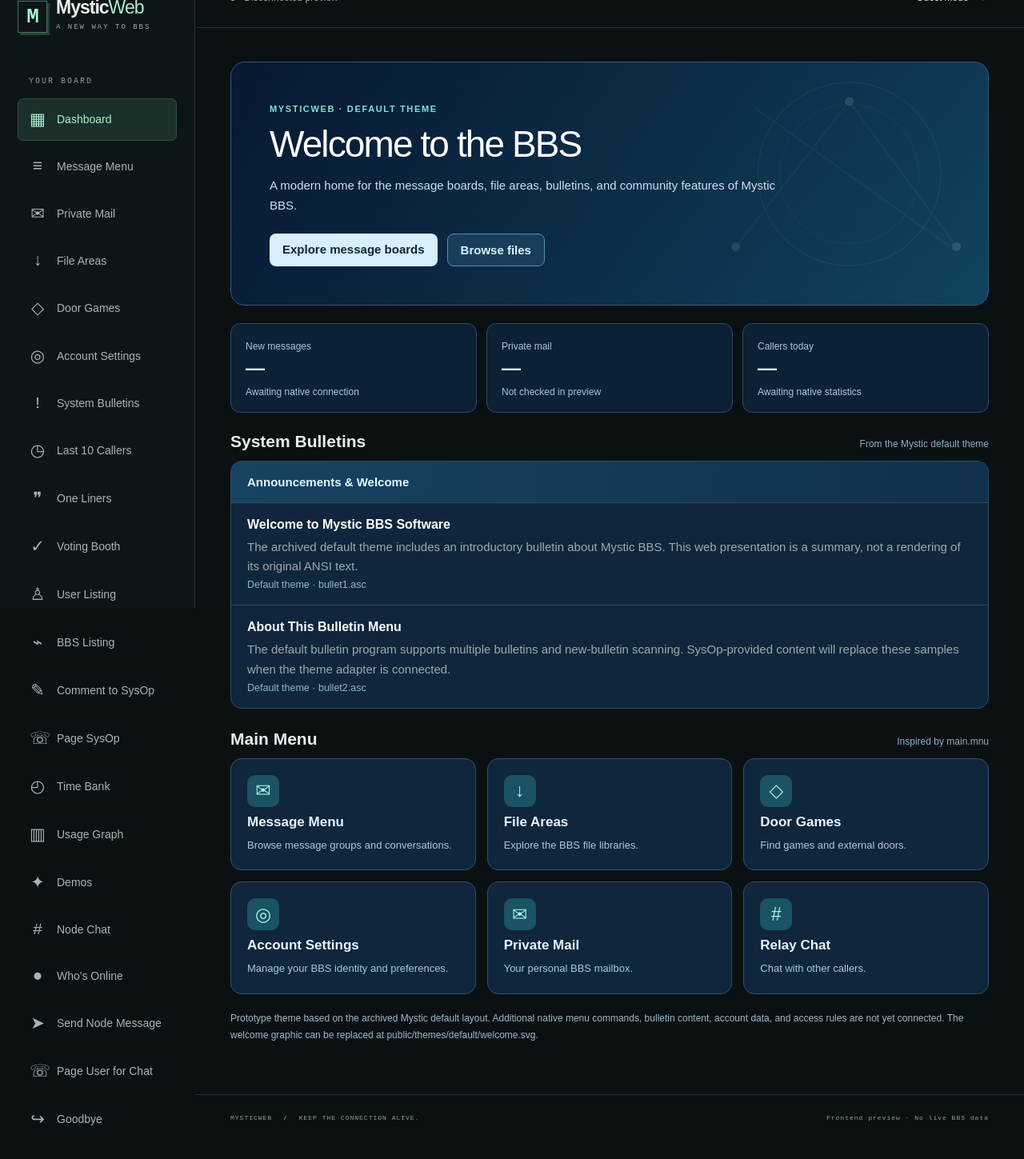
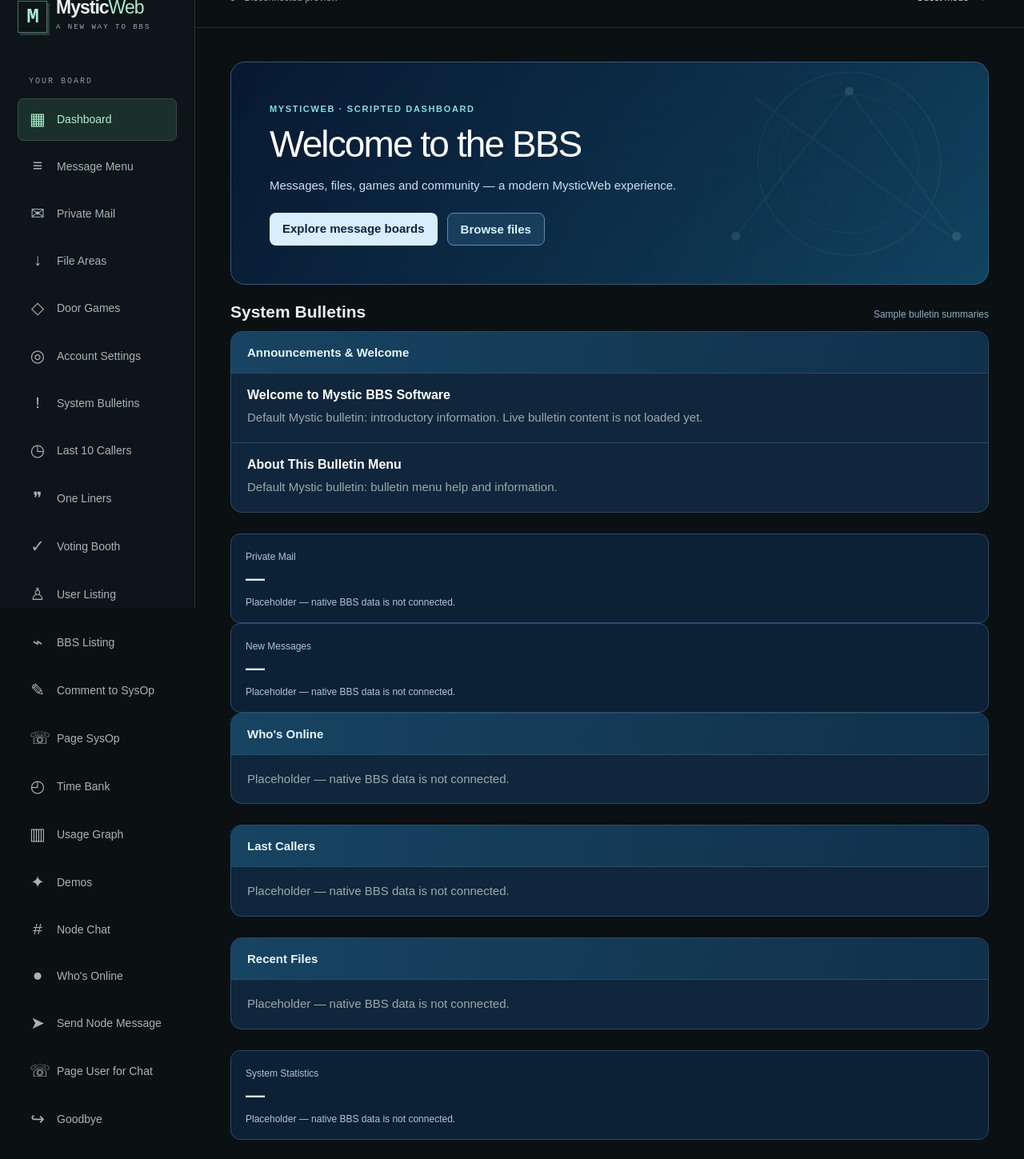
Before and after one commit to javadude334/MysticWeb, a Next.js app: page /dashboard in a window 1280 px wide. Shown: the part 40-1489 px from the top of the page at 80% size. Built offline with nearby package versions, Linux system fonts and the light colour scheme.

Commit message:
Render dashboard from JavaScript script widgets and independent default menu

```diff
--- a/src/app/dashboard/page.tsx
+++ b/src/app/dashboard/page.tsx
@@ -1,51 +1,38 @@
 import Link from "next/link";
 import { Shell } from "@/components/shell";
+import { getDashboardWidgets } from "@/lib/scripting/dashboard-runtime";
+import { defaultNavigation } from "@/lib/navigation/default-navigation";
 import styles from "./mystic-theme.module.css";
 
-// Mystic default-theme menu names inform the sections below. Routes are
-// MysticWeb preview destinations, not executable Mystic menu commands.
-const destinations = [
-  { name: "Message Menu", icon: "✉", href: "/messages", description: "Browse message groups and conversations." },
-  { name: "File Areas", icon: "↓", href: "/files", description: "Explore the BBS file libraries." },
-  { name: "Door Games", icon: "◇", href: "/door-games", description: "Find games and external doors." },
-  { name: "Account Settings", icon: "◎", href: "/my-profile", description: "Manage your BBS identity and preferences." },
-  { name: "Private Mail", icon: "✉", href: "/private-mail", description: "Your personal BBS mailbox." },
-  { name: "Relay Chat", icon: "#", href: "/relay-chat", description: "Chat with other callers." },
-] as const;
-
-export default function Dashboard() {
+export default async function Dashboard() {
+  const widgets = await getDashboardWidgets();
   return <Shell active="/dashboard">
-    <header className={styles.hero}>
-      <span className={styles.eyebrow}>MysticWeb · Default Theme</span>
-      <h1>Welcome to the BBS</h1>
-      <p>A modern home for the message boards, file areas, bulletins, and community features of Mystic BBS.</p>
-      <div className={styles.heroActions}>
-        <Link href="/messages">Explore message boards</Link>
-        <Link href="/files">Browse files</Link>
-      </div>
-    </header>
-
-    <section className={styles.stats} aria-label="Board status">
-      <div className={styles.stat}><span>New messages</span><strong>—</strong><span>Awaiting native connection</span></div>
-      <div className={styles.stat}><span>Private mail</span><strong>—</strong><span>Not checked in preview</span></div>
-      <div className={styles.stat}><span>Callers today</span><strong>—</strong><span>Awaiting native statistics</span></div>
-    </section>
-
-    <div className={styles.sectionTitle}><h2>System Bulletins</h2><span>From the Mystic default theme</span></div>
-    <section className={styles.announcements} aria-label="System bulletins">
-      <div className={styles.announcementHeader}>Announcements &amp; Welcome</div>
-      <article className={styles.announcement}><h3>Welcome to Mystic BBS Software</h3><p>The archived default theme includes an introductory bulletin about Mystic BBS. This web presentation is a summary, not a rendering of its original ANSI text.</p><small>Default theme · bullet1.asc</small></article>
-      <article className={styles.announcement}><h3>About This Bulletin Menu</h3><p>The default bulletin program supports multiple bulletins and new-bulletin scanning. SysOp-provided content will replace these samples when the theme adapter is connected.</p><small>Default theme · bullet2.asc</small></article>
-    </section>
-
-    <div className={styles.sectionTitle}><h2>Main Menu</h2><span>Inspired by main.mnu</span></div>
-    <nav className={styles.menuGrid} aria-label="MysticWeb main menu">
-      {destinations.map(item => <Link key={item.href} href={item.href} className={styles.menuItem}>
-        <span className={styles.menuIcon} aria-hidden="true">{item.icon}</span>
-        <strong>{item.name}</strong>
-        <p>{item.description}</p>
+    {widgets.map((widget, index) => {
+      if (widget.type === "welcome") return <header key={index} className={styles.hero}>
+        <span className={styles.eyebrow}>MysticWeb · Scripted Dashboard</span>
+        <h1>{widget.title}</h1><p>{widget.description}</p>
+        <div className={styles.heroActions}><Link href="/messages">Explore message boards</Link><Link href="/files">Browse files</Link></div>
+      </header>;
+      if (widget.type === "bulletins") return <section key={index} aria-label={widget.title}>
+        <div className={styles.sectionTitle}><h2>{widget.title}</h2><span>Sample bulletin summaries</span></div>
+        <div className={styles.announcements}><div className={styles.announcementHeader}>Announcements &amp; Welcome</div>
+          {widget.items.map((item, i) => <article key={i} className={styles.announcement}><h3>{item.title}</h3><p>{item.description}</p></article>)}
+        </div>
+      </section>;
+      if (widget.type === "stat") return <section key={index} className={styles.stat} aria-label={widget.title}>
+        <span>{widget.title}</span><strong>{widget.value}</strong><span>{widget.description}</span>
+      </section>;
+      return <section key={index} className={styles.announcements} aria-label={widget.title}>
+        <div className={styles.announcementHeader}>{widget.title}</div>
+        <div className={styles.announcement}><p>{widget.description}</p>{widget.items.map((item,i)=><p key={i}>{item}</p>)}</div>
+      </section>;
+    })}
+    <div className={styles.sectionTitle}><h2>Main Menu</h2><span>Independent MysticWeb navigation</span></div>
+    <nav className={styles.menuGrid} aria-label="BBS main menu">
+      {defaultNavigation.filter(item => item.enabled !== false && item.href !== "/dashboard").map(item => <Link key={item.href} href={item.href} className={styles.menuItem}>
+        <span className={styles.menuIcon} aria-hidden="true">{item.icon}</span><strong>{item.name}</strong><p>{item.description}</p>
       </Link>)}
     </nav>
-    <p className={styles.note}>Prototype theme based on the archived Mystic default layout. Additional native menu commands, bulletin content, account data, and access rules are not yet connected. The welcome graphic can be replaced at public/themes/default/welcome.svg.</p>
+    <p className={styles.note}>The dashboard is generated by default-dashboard.js using placeholder core functions. The navigation is separately defined in default-navigation.ts. No live BBS data has been accessed.</p>
   </Shell>;
 }
```
